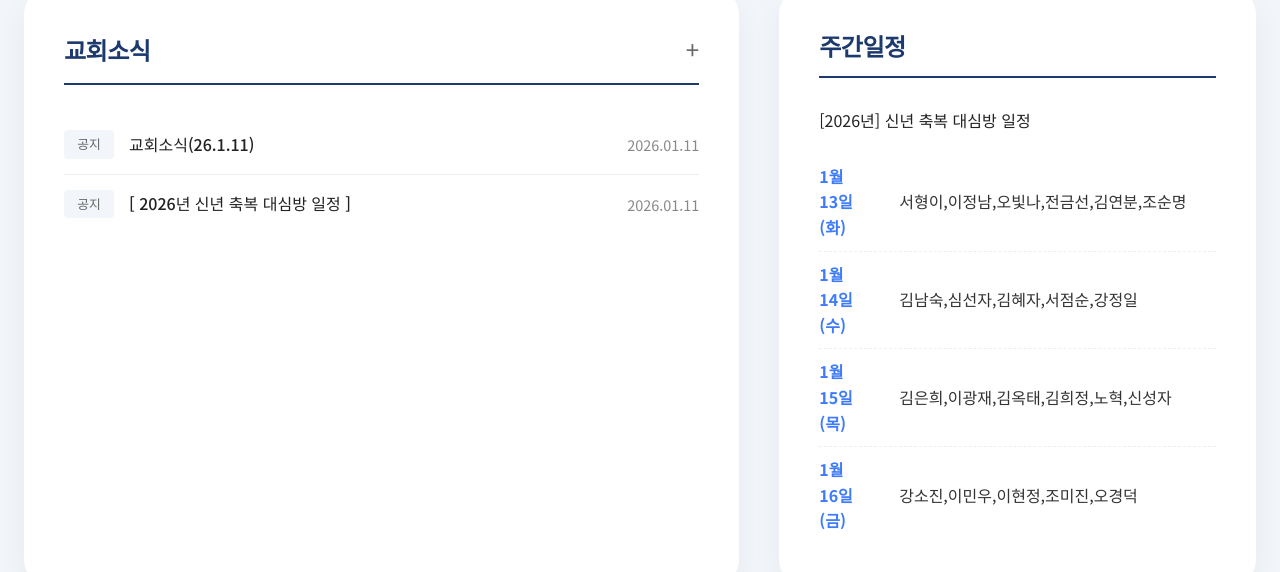
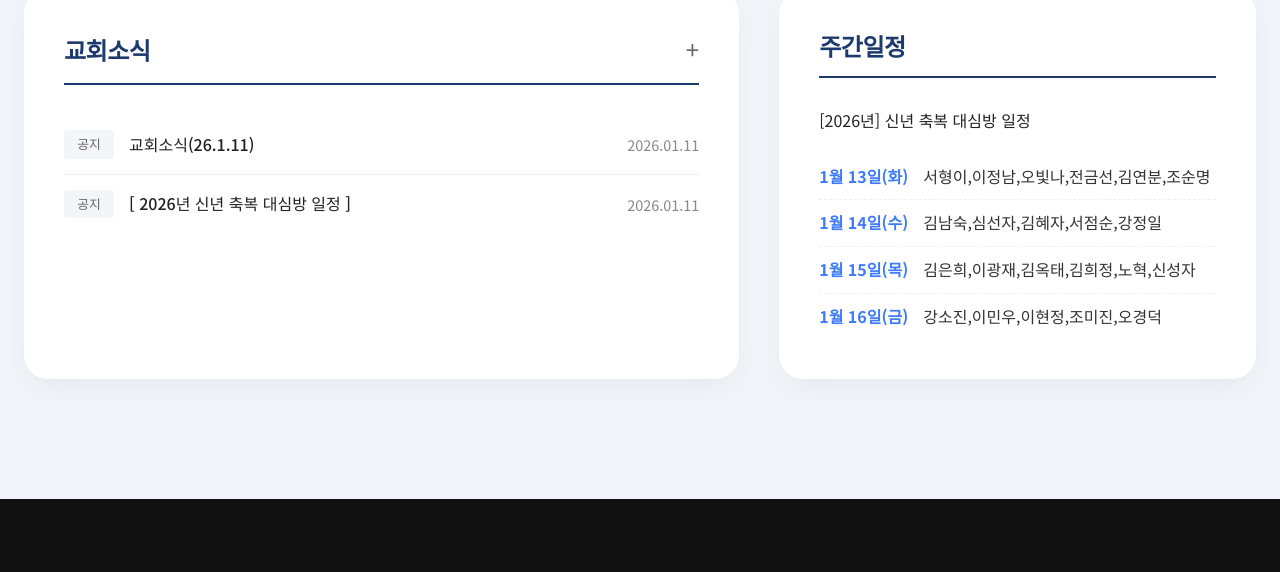
Before and after one commit to mjuy1-debug/bethelchurch, a website: page index.html in a window 1280 px wide. Shown: the part 4452-5024 px from the top of the page. Drawn offline with Linux system fonts and the light colour scheme.

Commit message:
Fix weekly schedule time display: prevent wrapping and fix alignment

```diff
--- a/styles.css
+++ b/styles.css
@@ -1775,6 +1775,8 @@ h6 {
         min-width: 50px;
         /* Fixed width for alignment */
         flex-shrink: 0;
+        white-space: nowrap;
+        /* Prevent vertical stacking */
         /* Prevent time from squishing */
     }
 
@@ -1805,9 +1807,12 @@ h6 {
 .event-list .time {
     font-weight: 700;
     color: var(--secondary-color);
-    margin-right: 20px;
-    width: 60px;
+    margin-right: 15px;
+    min-width: 60px;
+    /* Use min-width instead of fixed width */
     display: inline-block;
+    white-space: nowrap;
+    /* Prevent vertical stacking */
 }
 
 .event-list .name {
```
